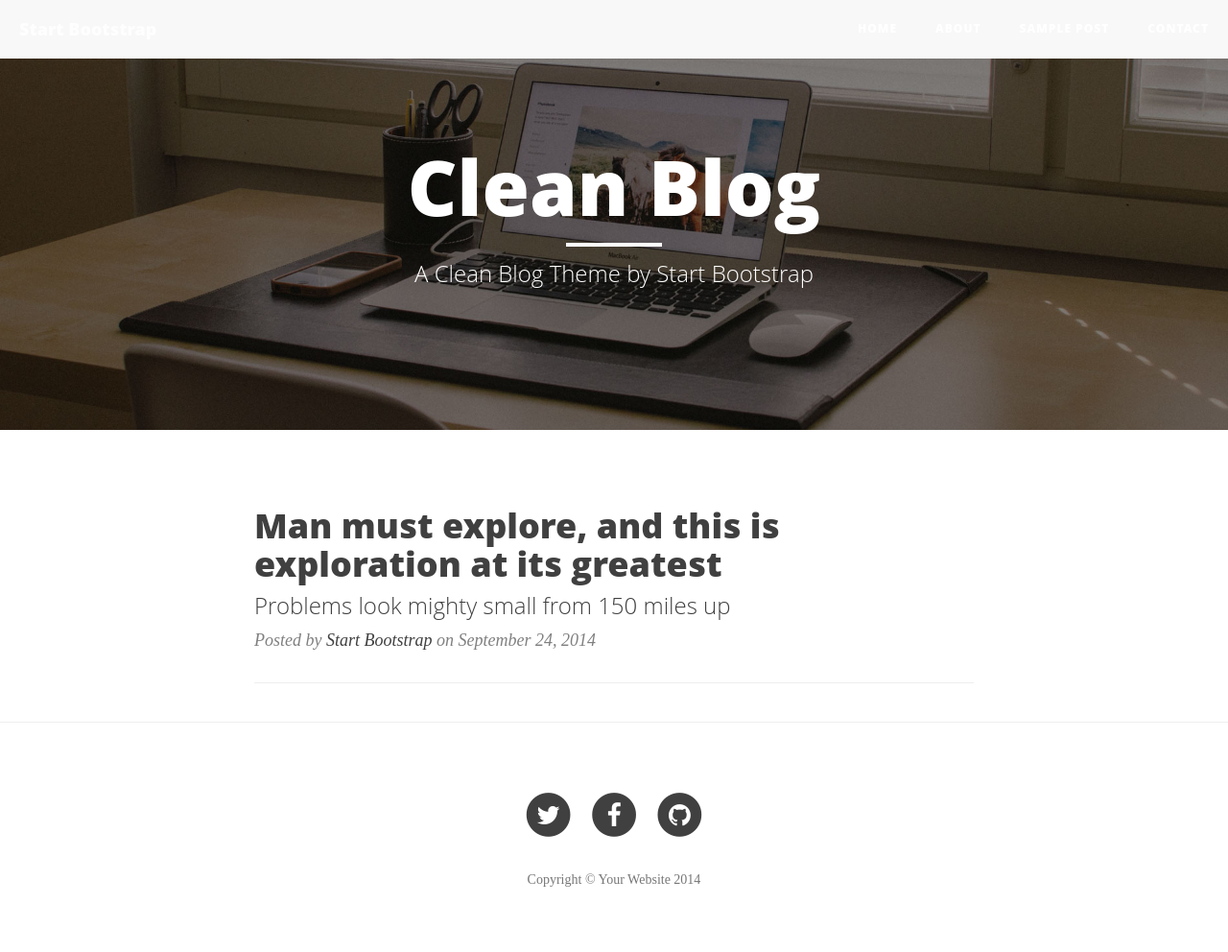
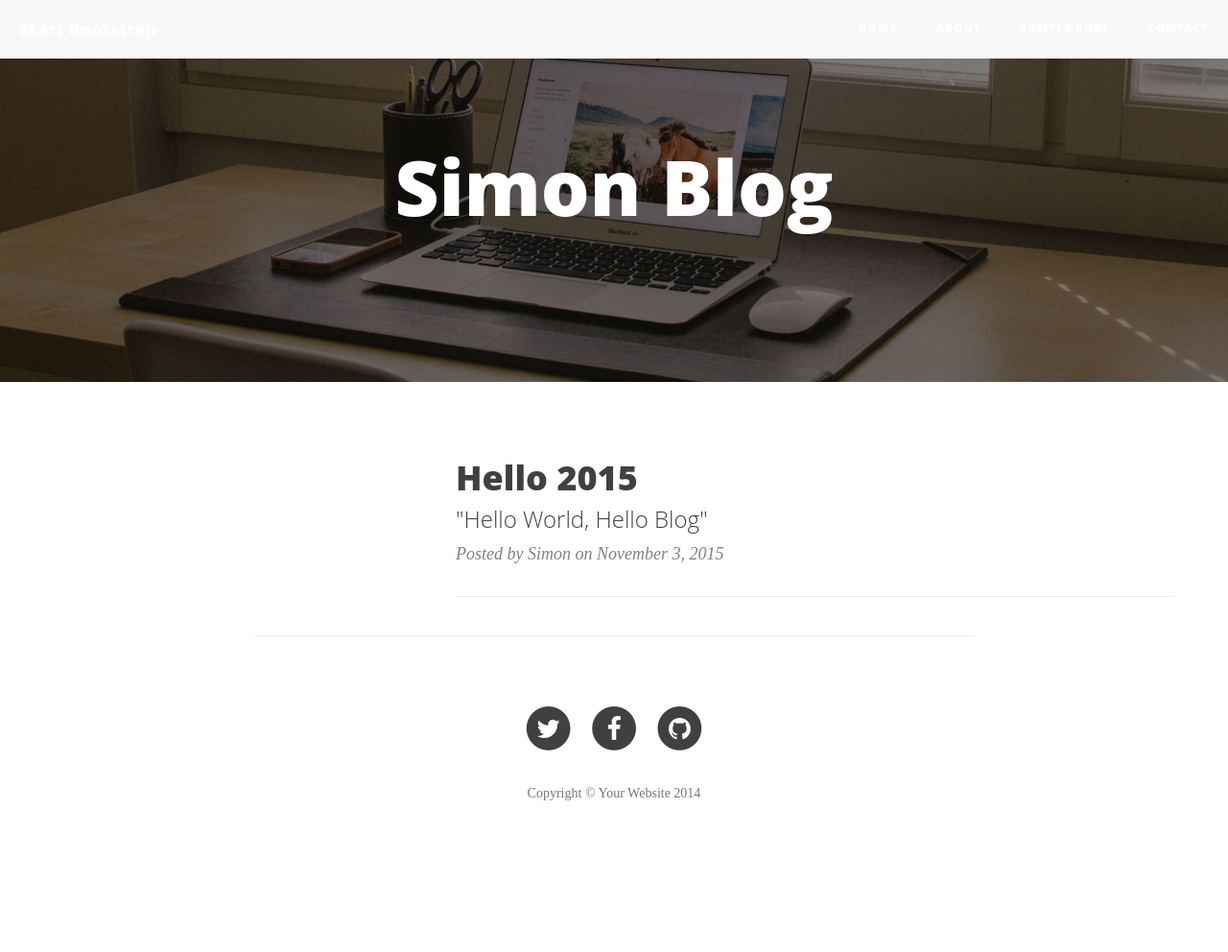
Before and after one commit to SimonAppBoy/SimonAppBoy.github.io, a Jekyll site: the page built from index.html, in a window 1280 px wide. Shown: the whole page at 96% size. Built offline with Jekyll 4.4.1, drawn with Linux system fonts in a browser that asks for light colours; nearby versions of some CDN libraries; the list of posts is cut into pages by our own code; after the commit the page ends 902 px from its top, so only the background shows below that.

Commit message:
new blog layout

```diff
--- a/_config.yml
+++ b/_config.yml
@@ -6,16 +6,17 @@
 # 'jekyll serve'. If you change this file, please restart the server process.
 
 # Site settings
-title: Your awesome title
-email: your-email@domain.com
-description: > # this means to ignore newlines until "baseurl:"
-  Write an awesome description for your new site here. You can edit this
-  line in _config.yml. It will appear in your document head meta (for
-  Google search results) and in your feed.xml site description.
+title: Simon Blog
+header-img: img/home-bg.jpg
+email: songjia3000@163.com
+description: ""
 baseurl: "" # the subpath of your site, e.g. /blog
-url: "http://yourdomain.com" # the base hostname & protocol for your site
-twitter_username: jekyllrb
-github_username:  jekyll
+url: "http://simonappboy.github.io" # the base hostname & protocol for your site
+twitter_username: SimonAppBoy
+github_username:  SimonAppBoy
 
 # Build settings
+highlighter: pygments
+permalink: pretty
+paginate: 10
 markdown: kramdown
--- a/_layouts/default.html
+++ b/_layouts/default.html
@@ -6,7 +6,6 @@
   <body>
 
     {% include nav.html %}
-    {% include header.html %}
 
     {{ content }}
 
--- a/_layouts/page.html
+++ b/_layouts/page.html
@@ -1,14 +1,28 @@
 ---
 layout: default
 ---
-<article class="post">
 
-  <header class="post-header">
-    <h1 class="post-title">{{ page.title }}</h1>
-  </header>
+<header class="intro-header" style="background-image: url('{{ site.baseurl }}/{% if page.header-img %}{{ pag
+e.header-img }}{% else %}{{ site.header-img }}{% endif %}')">
+    <div class="container">
+        <div class="row">
+            <div class="col-lg-8 col-lg-offset-2 col-md-10 col-md-offset-1 ">
+                <div class="site-heading">
+                    <h1>{% if page.title %}{{ page.title }}{% else %}{{ site.title }}{% endif %}</h1>
+                    <!--<hr class="small">-->
+                    <span class="subheading">{{ page.description }}</span>
+                </div>
+            </div>
+        </div>
+    </div>
+</header>
 
-  <div class="post-content">
-    {{ content }}
-  </div>
-
-</article>
+<!-- Main Content -->
+<div class="container">
+    <div class="row">
+	    <!-- Post Container -->
+        <div class="col-lg-8 col-lg-offset-2 col-md-10 col-md-offset-1 post-container">
+            {{ content }}
+        </div>
+    </div>
+</div>
--- a/index.html
+++ b/index.html
@@ -9,13 +9,15 @@
             <div class="post-preview">
                 <a href="post.html">
                     <h2 class="post-title">
-                        Man must explore, and this is exploration at its greatest
+                        {{ post.title }}
                     </h2>
+                    {% if post.subtitle %}
                     <h3 class="post-subtitle">
-                        Problems look mighty small from 150 miles up
+                        {{ post.subtitle }}
                     </h3>
+                    {% endif %}
                 </a>
-                <p class="post-meta">Posted by <a href="#">Start Bootstrap</a> on September 24, 2014</p>
+                <p class="post-meta">Posted by {% if post.author %}{{ post.author }}{% else %}{{ site.title }}{% endif %} on {{ post.date | date: "%B %-d, %Y" }}</p>
             </div>
             <hr>
             {% endfor %}
```
Also changed, not shown: other parts of index.html (+1 -1 lines), _layouts/post.html (+21 -0 lines), _posts/2015-11-03-welcome-to-jekyll.markdown (+8 -3 lines).
